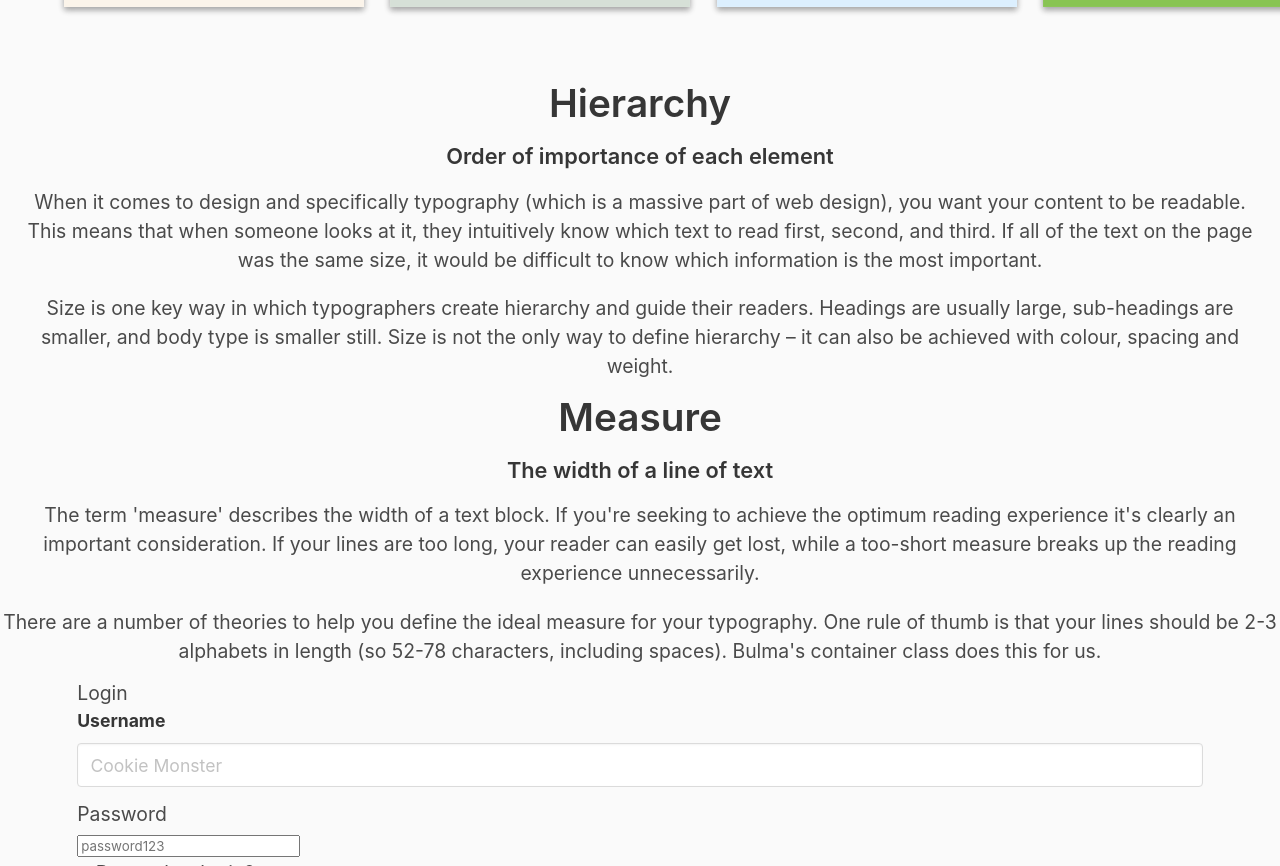
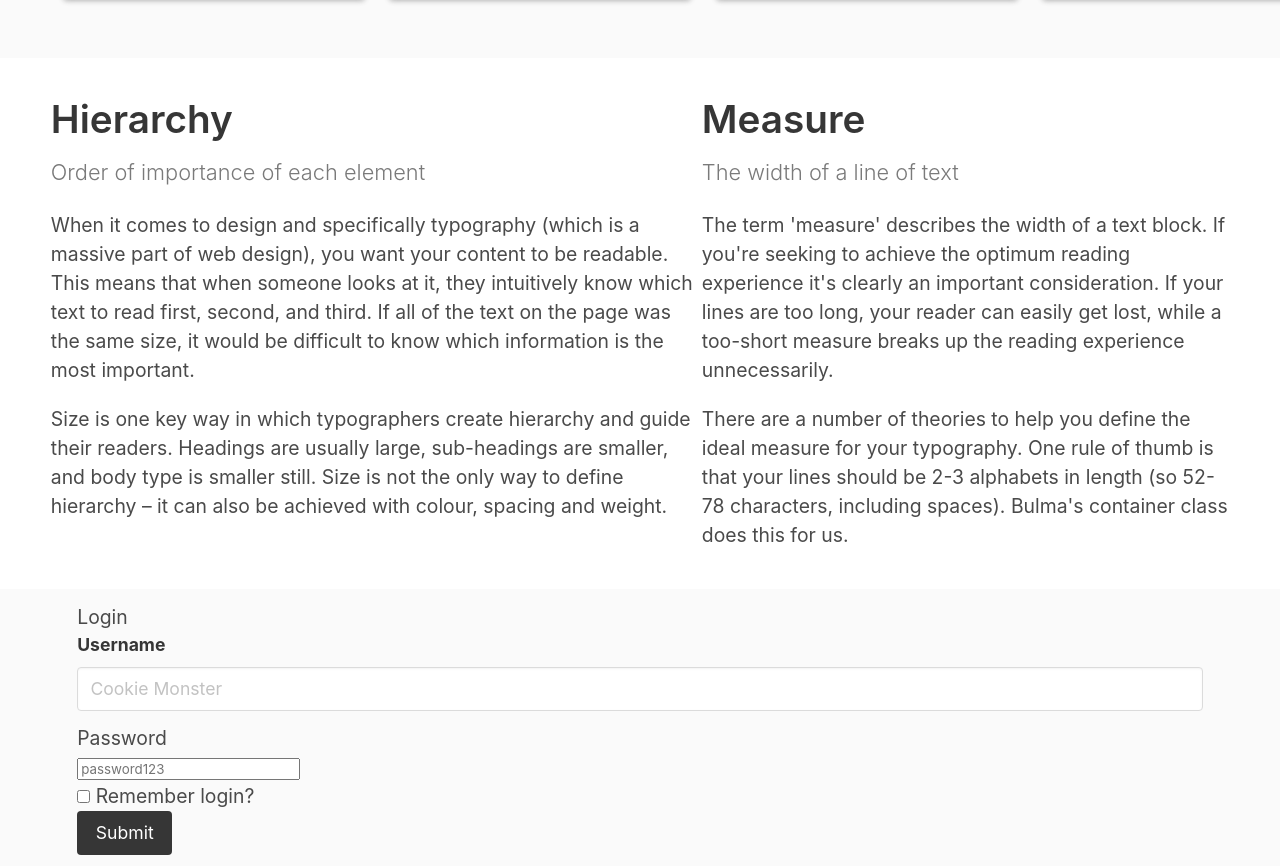
Before and after one commit to jdmar3-comp426/a02-shravans12, a website: page index.html in a window 1280 px wide. Shown: the part 2798-3664 px from the top of the page. Drawn offline with nearby package versions, Linux system fonts and the light colour scheme; a web font is replaced by a local one.

Commit message:
lots more

```diff
--- a/index.html
+++ b/index.html
@@ -87,11 +87,11 @@
 </section>
 <section class="section">
     <div class="container">
-        <div class="">
+        <div class="content has-text-centered">
             <h1 class="title has-text-info is-family-secondary">Flavour</h1>
             <h5 class="subtitle has-text-grey is-italic	">Express yourself with fonts, colors, images, and more</h5>
         </div>
-        <div class="columns">
+        <div class="tabs is-medium is-centered">
             <ul>
                 <li class=""><a>Pictures</a></li>
                 <li><a>Music</a></li>
@@ -115,13 +115,13 @@
         </div>
     </div>
 </section>
-<section class="">
-    <div class="">
+<section class="section has-background-white">
+    <div class="container">
         <div class="content">
-            <div class="content has-text-centered">
-                <div class="column">
+            <div class="columns">
+                <div class="">
                     <h1 class="">Hierarchy</h1>
-                    <h5 class="">Order of importance of each element</h5>
+                    <h5 class="subtitle has-text-grey has-text-weight-light">Order of importance of each element</h5>
                     <p>
 		    	When it comes to design and specifically typography (which is a massive part of web design), you want your content to be readable.
 			This means that when someone looks at it, they intuitively know which text to read first, second, and third.
@@ -135,7 +135,7 @@
                 </div>
                 <div class="">
                     <h1 class="">Measure</h1>
-                    <h5 class="">The width of a line of text</h5>
+                    <h5 class="subtitle has-text-grey has-text-weight-light">The width of a line of text</h5>
                     <p>
 		    	The term 'measure' describes the width of a text block.
 		    	If you're seeking to achieve the optimum reading experience it's clearly an important consideration.
```
